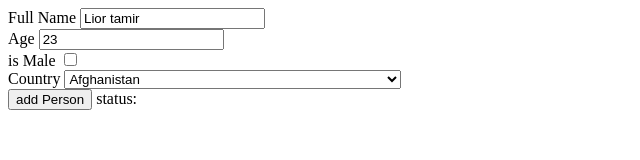
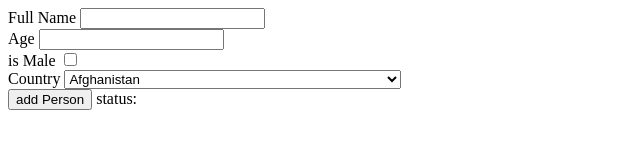
Before and after one commit to ltamir/arielfinalprojectnodejs, a website: page index.html in a window 1280 px wide. Shown: the full height of the page, 0-640 px from the left. Drawn offline with Linux system fonts and the light colour scheme.

Commit message:
remove UT defaults

```diff
--- a/index.html
+++ b/index.html
@@ -77,10 +77,10 @@
 
 <body onload="load()">
     <label>Full Name</label>
-    <input type="text" id="fullName" value="Lior tamir"/>
+    <input type="text" id="fullName" value=""/>
     <br/>
     <label>Age</label>
-    <input type="number" id="age" value="23"/>
+    <input type="number" id="age" value=""/>
     <br/>
     <label>is Male</label>
     <input type="checkbox" id="isMale" />
```
